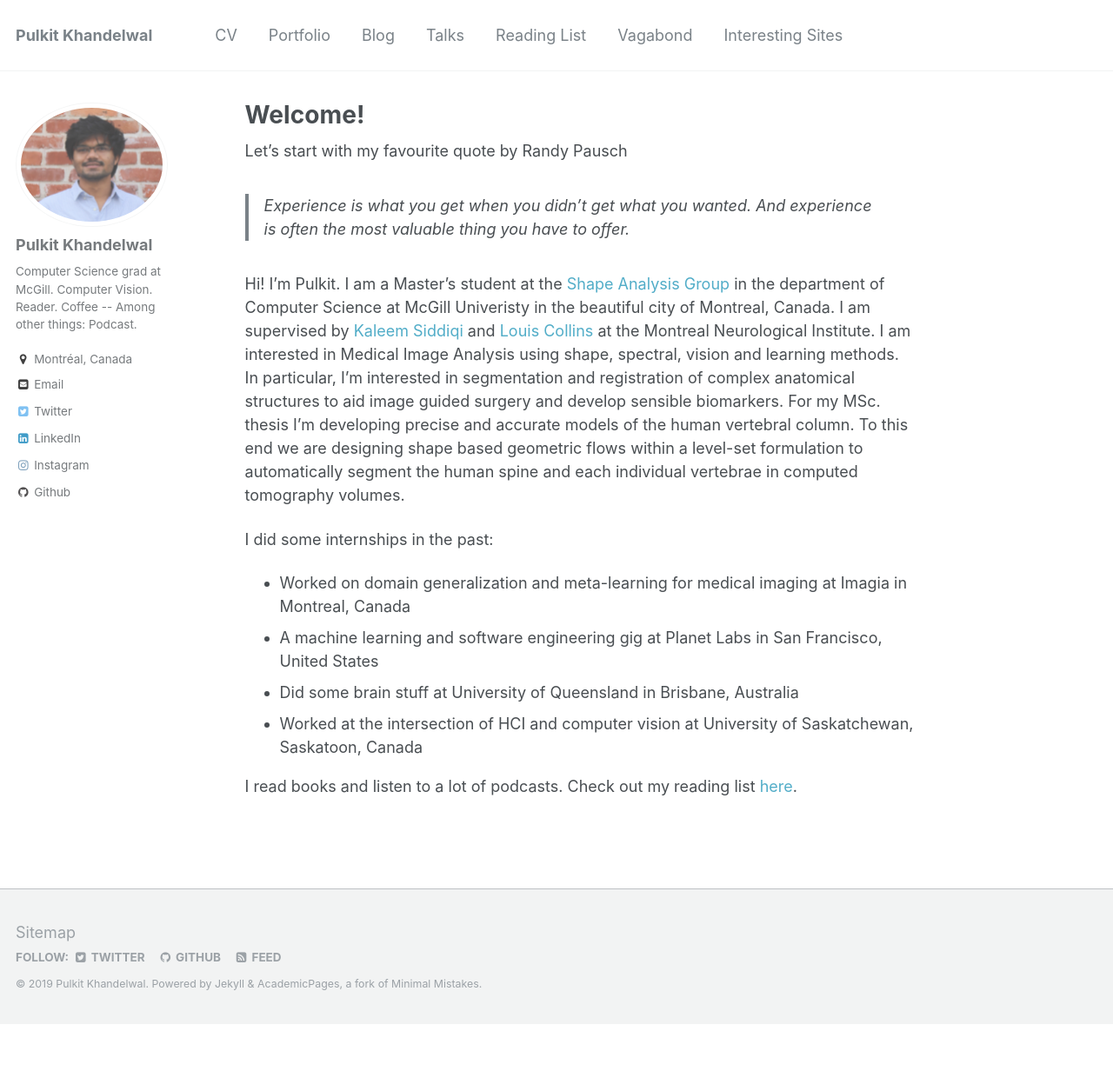
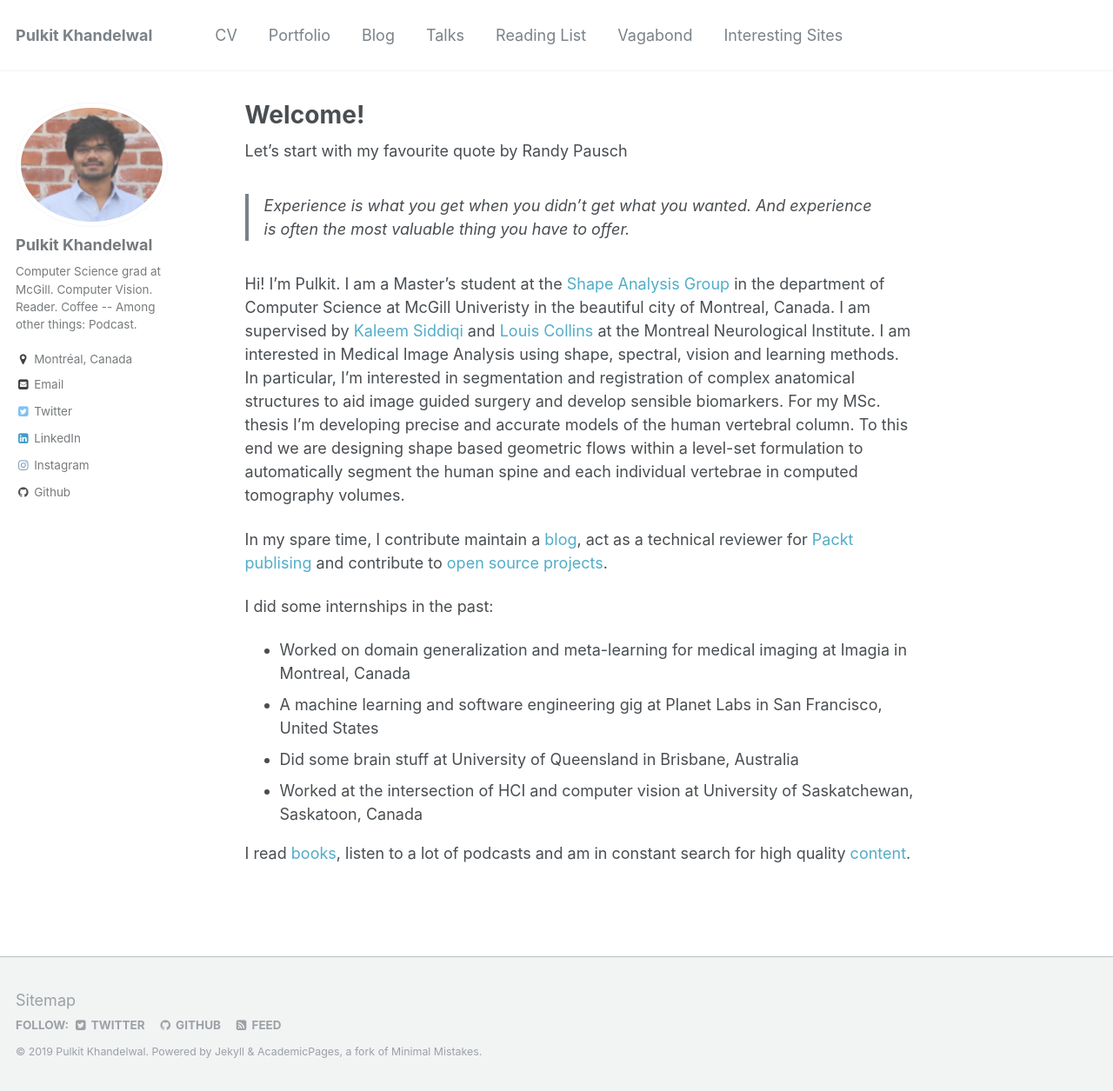
Before and after one commit to Pulkit-Khandelwal/pulkit-khandelwal.github.io, a Jekyll site: the page built from _pages/about.md, in a window 1280 px wide and 1255 px high. Shown: the whole window at 87% size. Built offline with Jekyll 4.4.1, drawn with Linux system fonts in a browser that asks for light colours.

Commit message:
Update about.md

```diff
--- a/_pages/about.md
+++ b/_pages/about.md
@@ -14,10 +14,12 @@
 
 Hi! I'm Pulkit. I am a Master's student at the [Shape Analysis Group](http://www.cim.mcgill.ca/~shape/) in the department of Computer Science at McGill Univeristy in the beautiful city of Montreal, Canada. I am supervised by [Kaleem Siddiqi](http://www.cim.mcgill.ca/~siddiqi/) and [Louis Collins](http://nist.mni.mcgill.ca/) at the Montreal Neurological Institute. I am interested in Medical Image Analysis using shape, spectral, vision and learning methods. In particular, I'm interested in segmentation and registration of complex anatomical structures to aid image guided surgery and develop sensible biomarkers. For my MSc. thesis I'm developing precise and accurate models of the human vertebral column. To this end we are designing shape based geometric flows within a level-set formulation to automatically segment the human spine and each individual vertebrae in computed tomography volumes.
 
+In my spare time, I contribute maintain a [blog](https://pulkit-khandelwal.github.io/blog/), act as a technical reviewer for [Packt publising](https://github.com/TrainingByPackt/Applied-Supervised-Learning-with-R/tree/master/Lesson07) and contribute to [open source projects](https://github.com/Pulkit-Khandelwal/Reinforcement-Learning-Notebooks).
+
 I did some internships in the past:
 * Worked on domain generalization and meta-learning for medical imaging at Imagia in Montreal, Canada
 * A machine learning and software engineering gig at Planet Labs in San Francisco, United States
 * Did some brain stuff at University of Queensland in Brisbane, Australia
 * Worked at the intersection of HCI and computer vision at University of Saskatchewan, Saskatoon, Canada
 
-I read books and listen to a lot of podcasts. Check out my reading list [here](https://pulkit-khandelwal.github.io/reading-list/).
+I read [books](https://pulkit-khandelwal.github.io/reading-list/), listen to a lot of podcasts and am in constant search for high quality [content](https://pulkit-khandelwal.github.io/websites/).
```
